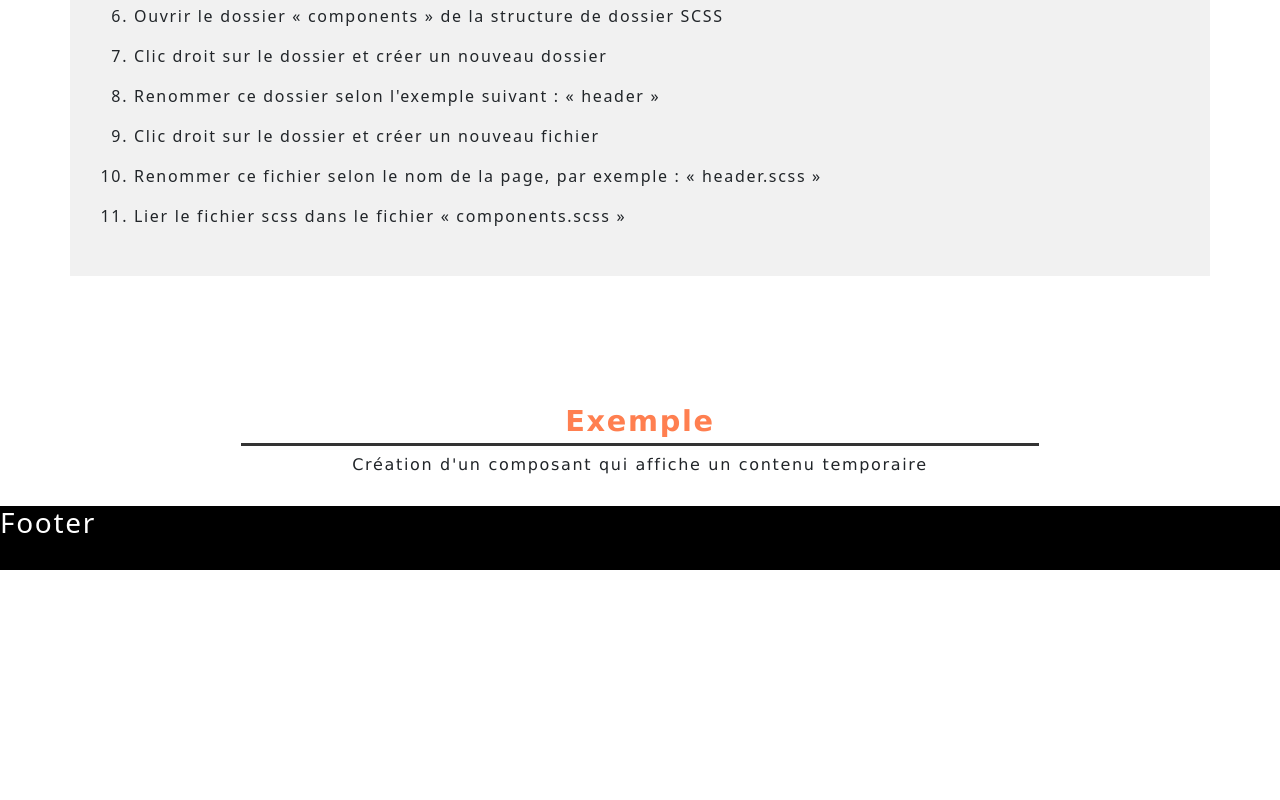
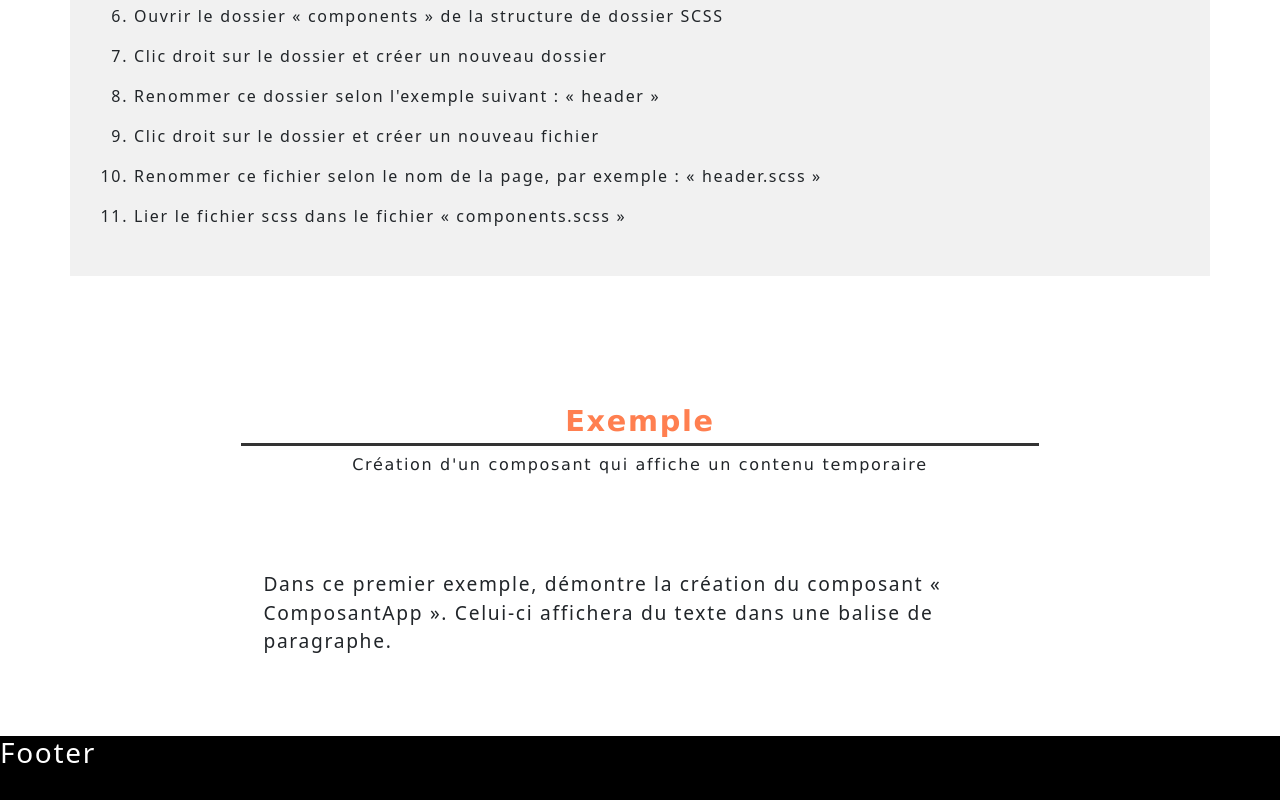
Before and after one commit to ycharles-cstj/aideVueJs, a Vue app: page /composant in a window 1280 px wide. Shown: the part 786-1586 px from the top of the page. Before the commit the page ends 1356 px from the top, so only its background shows below. Built offline with nearby package versions, Linux system fonts and the light colour scheme.

Commit message:
feature-ajout-contenu

```diff
--- a/src/views/PageAccueil.vue
+++ b/src/views/PageAccueil.vue
@@ -1,6 +1,4 @@
 <script setup>
-    import TitreContent from "@/components/app/TitreContent/TitreContent.vue";
-
     import TitreSection from "@/components/app/TitreSection/TitreSection.vue";
 
 
@@ -24,13 +22,6 @@
                 <li> <RouterLink to="/composant"><span>01</span> - Ajouter un composant </RouterLink></li>
             </ul>
         </div>
-
-
-
-        <TitreContent :titre="'Création d\'un composant'">
-            <p>Création d'un composant</p>
-        </TitreContent>
-
     </main>
 </div>
 </template>
--- a/src/views/PageComposant.vue
+++ b/src/views/PageComposant.vue
@@ -2,6 +2,8 @@
     import TitreContent from "@/components/app/TitreContent/TitreContent.vue";
 
     import TitreSection from "@/components/app/TitreSection/TitreSection.vue";
+
+    import ExplicationsExemple from "@/components/app/ExplicationsExemple/ExplicationsExemple.vue";
 </script>
 
 <template>
@@ -34,6 +36,12 @@
         <TitreContent :titre="'Exemple'">
             <p>Création d'un composant qui affiche un contenu temporaire</p>
         </TitreContent>
+
+        <ExplicationsExemple>
+            <p>Dans ce premier exemple, démontre la création du composant « ComposantApp ». Celui-ci affichera du texte dans une balise de paragraphe. </p>
+        </ExplicationsExemple>
+
+
     </main>
 </div>
 </template>
```
